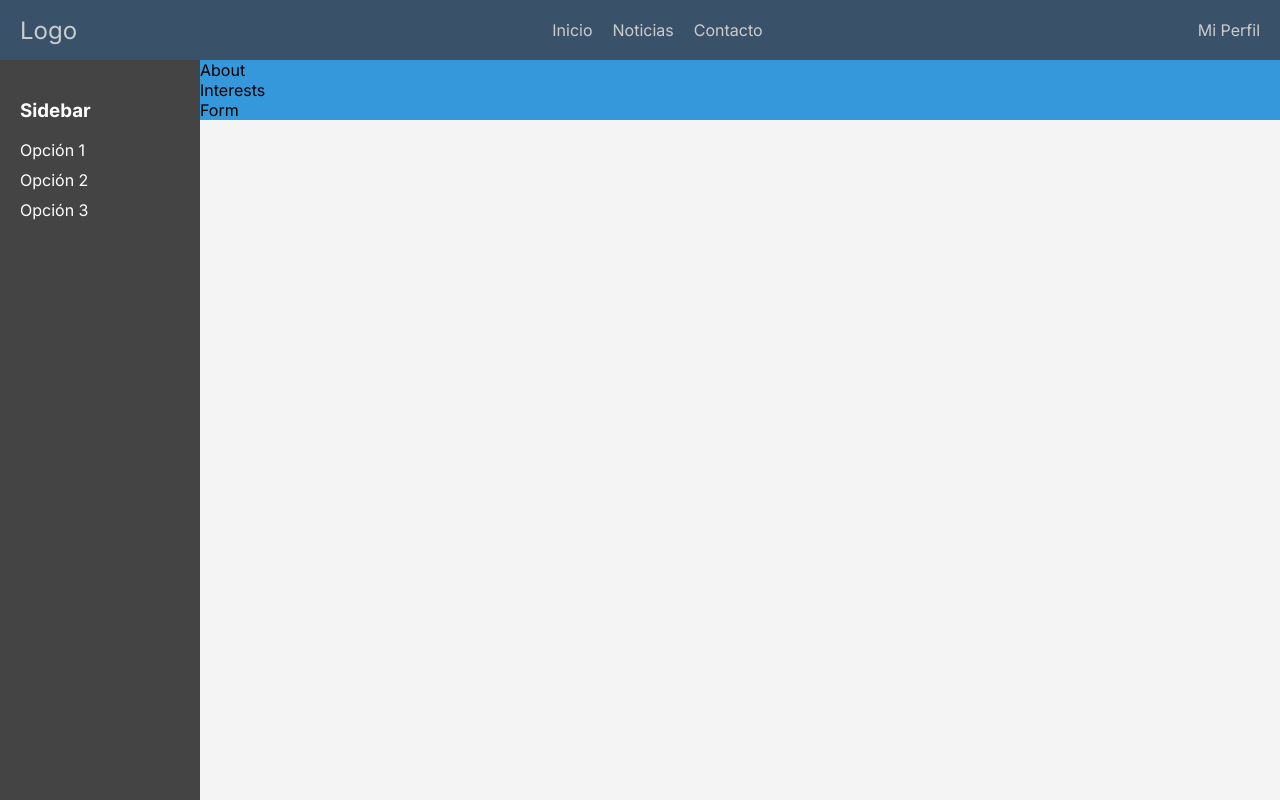
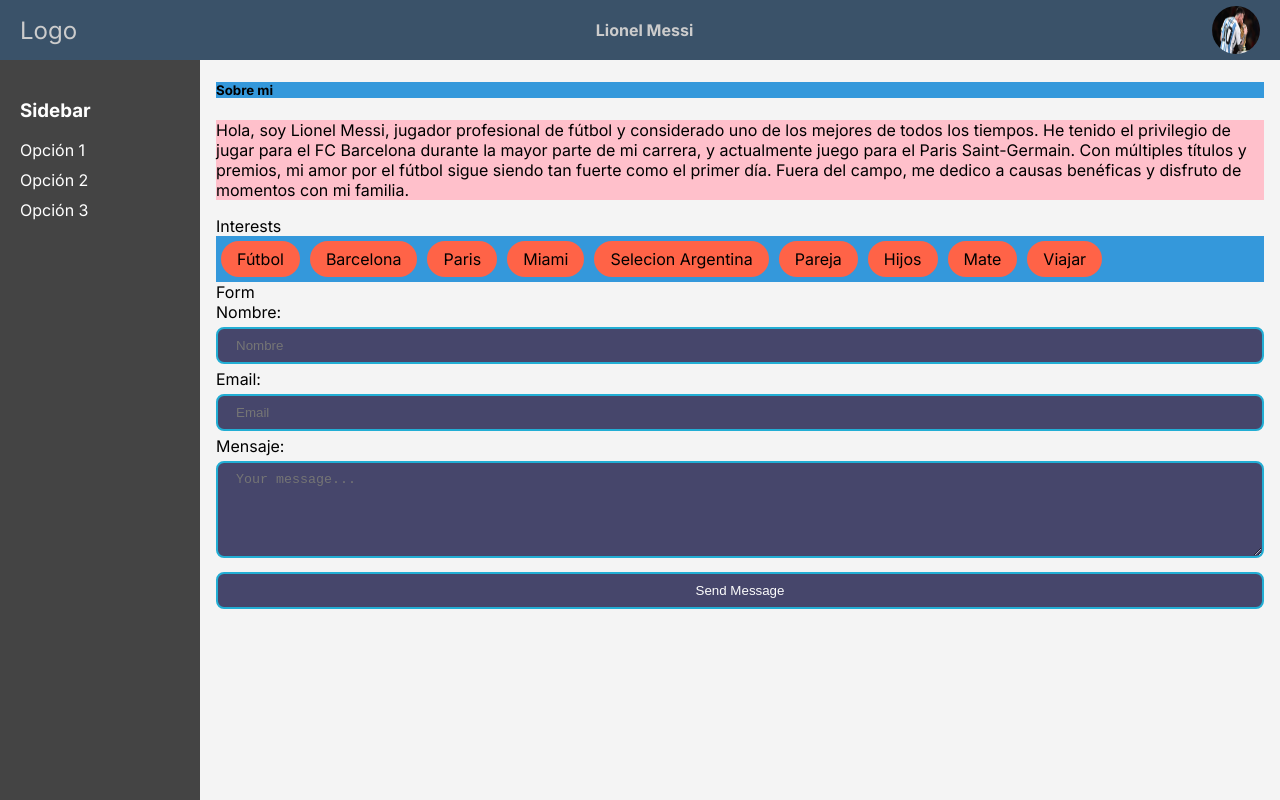
Before and after one commit to FededelRincon/Security-and-System-Tecnical, a Next.js app: page /profile in a window 1280 px wide. Built offline with nearby package versions, Linux system fonts and the light colour scheme.

Commit message:
add content and basic css into AboutMeComponent, InterestsComponent, FormComponent

```diff
--- a/app/components/About/About.module.css
+++ b/app/components/About/About.module.css
@@ -1,6 +1,16 @@
-.example {
-    background-color: var(--color-principal);
-  }
+.AboutContainer{
+  margin: 0 1rem;
+}
+
+.AboutTitle {
+  background-color: var(--color-principal);
+}
+
+.AboutText {
+  background-color: pink;
+}
+
+
 
 /* Media queries para tablet */
 @media (min-width: 768px) {}
--- a/app/components/About/About.tsx
+++ b/app/components/About/About.tsx
@@ -2,8 +2,15 @@
 
 export default function AboutComponent() {
   return (
-    <div className={styles.example}>
-      About
+    <div className={styles.AboutContainer}>
+      <div className={styles.example}>
+        <h5 className={styles.AboutTitle}>Sobre mi</h5>
+        <p className={styles.AboutText}>Hola, soy Lionel Messi, jugador profesional de fútbol y considerado uno de los mejores de
+          todos los tiempos. He tenido el privilegio de jugar para el FC Barcelona durante la mayor
+          parte de mi carrera, y actualmente juego para el Paris Saint-Germain. Con múltiples títulos
+          y premios, mi amor por el fútbol sigue siendo tan fuerte como el primer día. Fuera del campo,
+          me dedico a causas benéficas y disfruto de momentos con mi familia.</p>
+      </div>
     </div>
   )
 }
--- a/app/components/Form/Form.module.css
+++ b/app/components/Form/Form.module.css
@@ -1,6 +1,37 @@
-.example {
-    background-color: var(--color-principal);
-  }
+.FormContainer {
+  /* background-color: var(--color-principal); */
+  margin: 0 1rem;
+}
+
+.field{
+  background-color: #46466b;
+  color: #949495;
+  border: 2px solid #22aed4;
+  border-radius: 8px;
+
+  width: 100%;
+  padding: 9px 18px;
+  margin: 5px 0;
+}
+
+.button {
+  background-color: #46466b;
+  color: #fcfcfc;
+  border: 2px solid #22aed4;
+  border-radius: 8px;
+
+  width: 100%;
+  padding: 9px 18px;
+  margin: 5px 0;
+  transition: all 0.3s ease-out;
+}
+
+.button:hover {
+  background-color: #083359;
+  color: #949495;
+  transition: all 0.3s ease-out;
+  cursor: pointer;
+}
 
 /* Media queries para tablet */
 @media (min-width: 768px) {}
--- a/app/components/Form/Form.tsx
+++ b/app/components/Form/Form.tsx
@@ -2,8 +2,28 @@
 
 export default function FormComponent() {
   return (
-    <div className={styles.example}>
-      Form
+    <div className={styles.FormContainer}>
+      <div>
+        Form
+      </div>
+
+      <form action="#" method="POST">
+        <div>
+          <label htmlFor="name">Nombre:</label>
+          <input className={styles.field} type="text" placeholder="Nombre" name="fullName" id="name" required />
+        </div>
+        <div>
+          <label htmlFor="email">Email:</label>
+          <input className={styles.field} type="email" placeholder="Email" name="email" id="email" required />
+        </div>
+        <div>
+          <label htmlFor="message">Mensaje:</label>
+          <textarea className={styles.field} cols={20} rows={5} placeholder="Your message..." name="description" id="message"></textarea>
+        </div>
+        <div >
+            <input className={styles.button} type="submit" value="Send Message" />
+        </div>
+      </form>
     </div>
   )
 }
--- a/app/components/Interests/Interests.module.css
+++ b/app/components/Interests/Interests.module.css
@@ -1,6 +1,24 @@
-.example {
-    background-color: var(--color-principal);
-  }
+.InterestContainer{
+  margin: 0 1rem;
+}
+
+.InterestText{
+
+}
+
+.badgeContainer{
+  background-color: var(--color-principal);
+  display: flex;
+  flex-wrap: wrap;
+}
+
+.badge{
+  background-color: tomato;
+  margin: 5px;
+  border-radius: 30px;
+  width: fit-content;
+  padding: 0.5rem 1rem;
+}
 
 /* Media queries para tablet */
 @media (min-width: 768px) {}
--- a/app/components/Interests/Interests.tsx
+++ b/app/components/Interests/Interests.tsx
@@ -2,8 +2,23 @@
 
 export default function InterestsComponent() {
   return (
-    <div className={styles.example}>
-      Interests
-    </div>
+    <>
+      <div className={styles.InterestContainer}>
+        <div className={styles.InterestText}>
+          Interests
+        </div>
+        <div className={styles.badgeContainer}>
+          <div className={styles.badge}>Fútbol</div>
+          <div className={styles.badge}>Barcelona</div>
+          <div className={styles.badge}>Paris</div>
+          <div className={styles.badge}>Miami</div>
+          <div className={styles.badge}>Selecion Argentina</div>
+          <div className={styles.badge}>Pareja</div>
+          <div className={styles.badge}>Hijos</div>
+          <div className={styles.badge}>Mate</div>
+          <div className={styles.badge}>Viajar</div>
+        </div>
+      </div>
+    </>
   )
 }
--- a/app/components/Navbar/Navbar.module.css
+++ b/app/components/Navbar/Navbar.module.css
@@ -21,19 +21,16 @@
   font-size: 1.5rem;
 }
 
-.navLinks {
-  list-style: none;
-  display: flex;
-  gap: 20px;
+.picContainer{
+  height: 3rem;
+  width: 3rem;
 }
-
-.navLinks li {
+.picture {
+  border-radius: 50px;
+  width: 100%;
+  height: 100%;
   cursor: pointer;
-}
-
-.profile {
-  font-size: 1rem;
-  cursor: pointer;
+  object-fit: fill;
 }
 
   /* Media queries para tablet */
@@ -57,18 +54,4 @@
     font-size: 1.5rem;
   }
 
-  .navLinks {
-    list-style: none;
-    display: flex;
-    gap: 20px;
-  }
-
-  .navLinks li {
-    cursor: pointer;
-  }
-
-  .profile {
-    font-size: 1rem;
-    cursor: pointer;
-  }
 }
--- a/app/components/Navbar/Navbar.tsx
+++ b/app/components/Navbar/Navbar.tsx
@@ -1,6 +1,6 @@
 import Image from "next/image";
 import styles from "./Navbar.module.css";
-import logo from "../../../public/next.svg"
+import profilePic from "../../../public/messi.jpg"
 
 
 export default function NavbarComponent() {
@@ -8,23 +8,18 @@
     <>
       <nav className={styles.navbar}>
         <div className={styles.logo}>Logo</div>
-        <ul className={styles.navLinks}>
-          <li>Inicio</li>
-          <li>Noticias</li>
-          <li>Contacto</li>
-        </ul>
-        <div className={styles.profile}>Mi Perfil</div>
+        <h4>Lionel Messi</h4>
+        <div className={styles.picContainer}>
+          <Image
+            src={ profilePic }
+            alt="Profile Picture"
+            className={styles.picture}
+            width={100}
+            height={25}
+            priority
+          />
+        </div>
       </nav>
-
-      {/* para el logo */}
-    {/* <Image
-        src={logo}
-        alt="Vercel Logo"
-        className={styles.vercelLogo}
-        width={100}
-        height={24}
-        priority
-      /> */}
     </>
   )
 }
```
Also changed, not shown: public/messi.jpg (added).
